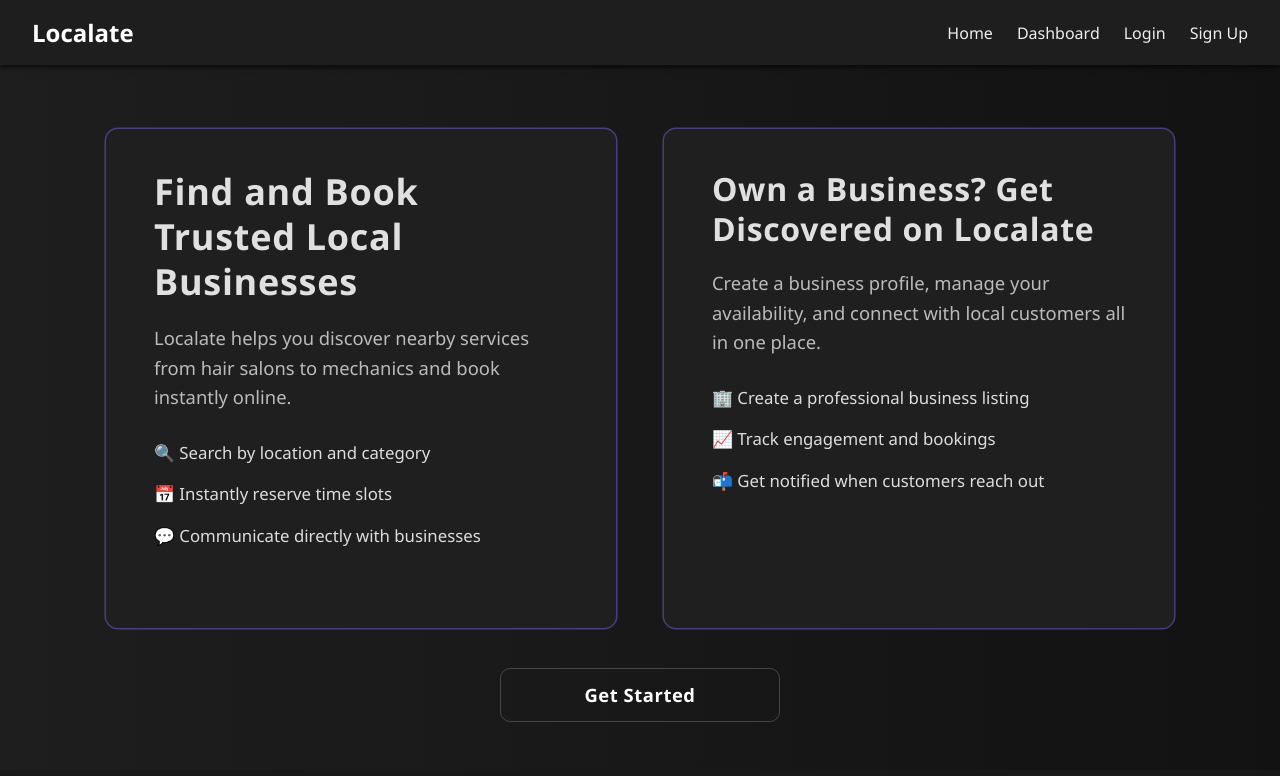
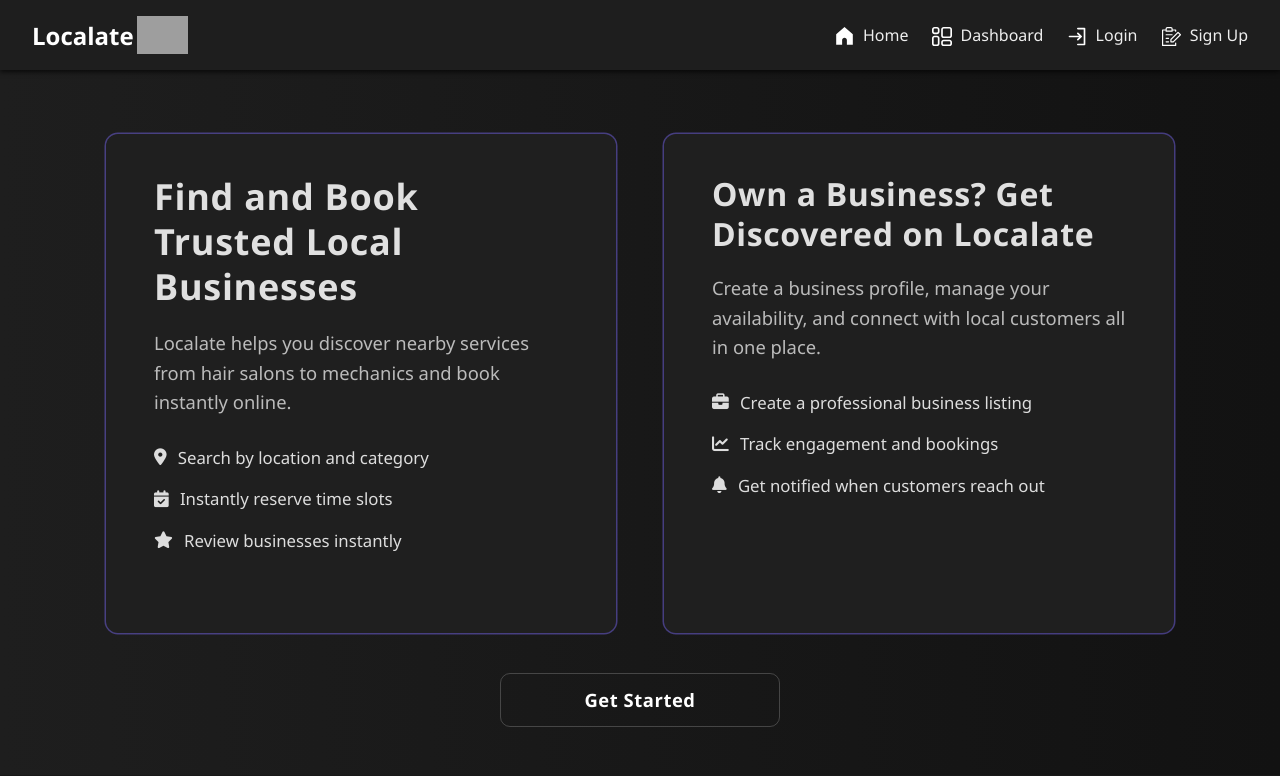
Before and after one commit to Satvir092/Localate, a Flask app: page / in a window 1280 px wide. Shown: the top 776 px of the page. Run offline with Flask 3, Linux system fonts and the light colour scheme; grey boxes are pictures that could not be loaded.

Commit message:
Added svg icons to improve asthetic

```diff
--- a/static/style.css
+++ b/static/style.css
@@ -8,6 +8,36 @@ body {
   font-family: 'Segoe UI', sans-serif;
   background-color: #121212;
   color: #eee;
+}
+
+.nav-icon {
+  height: 38px;
+  width: auto;
+  margin-right: 0.6rem;
+  vertical-align: middle;
+  cursor: pointer;
+}
+
+.nav-icon:hover {
+  transform: rotate(-5deg) scale(1.08);
+}
+
+.nav-logo {
+  display: flex;
+  align-items: center;
+  gap: 0.2rem;
+}
+
+.nav-icon-small {
+  height: 1.2em;
+  width: auto;
+  vertical-align: middle;
+  margin-right: 0.3em;
+  transition: transform 0.3s ease;
+}
+
+.nav-icon-small:hover {
+  transform: translateY(-2px) scale(1.1);
 }
 
 
--- a/templates/index.html
+++ b/templates/index.html
@@ -5,56 +5,54 @@
   <meta name="viewport" content="width=device-width, initial-scale=1.0" />
   <title>Localate</title>
   <link rel="stylesheet" href="{{ url_for('static', filename='style.css') }}">
+  <link rel="stylesheet" href="https://cdnjs.cloudflare.com/ajax/libs/font-awesome/6.5.0/css/all.min.css">
 </head>
 <body>
 
-  <!-- Navbar -->
   <nav class="navbar">
-    <div class="nav-logo">Localate</div>
+    <div class="nav-logo">
+      Localate <img src="{{ url_for('static', filename='cat_logo.svg') }}" alt="Localate Logo" class="nav-icon">
+    </div>
     <input type="checkbox" id="nav-toggle" class="nav-toggle">
     <ul class="nav-links">
-      <li><a href="{{ url_for('business.index') }}">Home</a></li>
-      <li><a href="{{ url_for('business.dashboard') }}">Dashboard</a></li>
-      <li><a href="{{ url_for('auth.login') }}">Login</a></li>
-      <li><a href="{{ url_for('auth.signup') }}">Sign Up</a></li>
+      <li><a href="{{ url_for('business.index') }}"><img src="{{ url_for('static', filename='home_logo.svg') }}" alt="Home Icon" class="nav-icon-small"> Home</a></li>
+      <li><a href="{{ url_for('business.dashboard') }}"><img src="{{ url_for('static', filename = 'dash_svg.svg') }}" alt ="Dash Icon" name="dash-icon" class="nav-icon-small"> Dashboard</a></li>
+      <li><a href="{{ url_for('auth.login') }}"><img src="{{ url_for('static', filename = 'login.svg') }}" alt ="Login Icon" name="login-icon" class="nav-icon-small"> Login</a></li>
+      <li><a href="{{ url_for('auth.signup') }}"><img src="{{ url_for('static', filename = 'sign.svg') }}" alt ="Sign Up Icon" name="sign-icon" class="nav-icon-small"> Sign Up</a></li>
     </ul>
     <label for="nav-toggle" class="nav-toggle-label">
       <span></span>
     </label>
   </nav>
 
-  <!-- Hero Section -->
   <main>
     <section class="hero">
       <div class="hero-container">
-        <!-- Customers -->
   <div class="hero-left">
     <h1>Find and Book Trusted Local Businesses</h1>
     <p class="subheading">
       Localate helps you discover nearby services from hair salons to mechanics and book instantly online.
     </p>
     <ul class="hero-benefits">
-            <li>🔍 Search by location and category</li>
-            <li>📅 Instantly reserve time slots</li>
-            <li>💬 Communicate directly with businesses</li>
+      <li><i class="fas fa-map-marker-alt benefit-icon"></i> Search by location and category</li>
+      <li><i class="fas fa-calendar-check benefit-icon"></i> Instantly reserve time slots</li>
+      <li><i class="fas fa-star benefit-icon"></i> Review businesses instantly</li>
     </ul>
-        </div>
+  </div> <!-- close hero-left -->
 
-        <!-- Business Owners -->
   <div class="hero-right">
     <h2>Own a Business? Get Discovered on Localate</h2>
     <p class="subheading">
       Create a business profile, manage your availability, and connect with local customers all in one place.
     </p>
     <ul class="hero-benefits">
-            <li>🏢 Create a professional business listing</li>
-            <li>📈 Track engagement and bookings</li>
-            <li>📬 Get notified when customers reach out</li>
+      <li><i class="fas fa-briefcase benefit-icon"></i> Create a professional business listing</li>
+      <li><i class="fas fa-chart-line benefit-icon"></i> Track engagement and bookings</li>
+      <li><i class="fas fa-bell benefit-icon"></i> Get notified when customers reach out</li>
     </ul>
-        </div>
-      </div>
+  </div> <!-- close hero-right -->
+</div> <!-- close hero-container -->
 
-      <!-- Centered Get Started button below both boxes -->
       <a href="{{ url_for('auth.signup') }}" class="cta-button hero-cta-button">Get Started</a>
     </section>
   </main>
```
Also changed, not shown: templates/create_business.html (+6 -5 lines), templates/customer_view.html (+13 -9 lines), templates/dashboard.html (+15 -13 lines), templates/edit_business.html (+13 -11 lines), templates/edit_profile.html (+7 -5 lines), templates/login.html (+10 -8 lines), templates/search.html (+14 -11 lines), templates/signup.html (+10 -8 lines), templates/view_business.html (+14 -12 lines), static/cat_logo.svg (added), static/dash_svg.svg (added), static/home_logo.svg (added), static/login.svg (added), static/logout.svg (added), 1 more files. Lines whose indentation alone changed are shown as unchanged.
